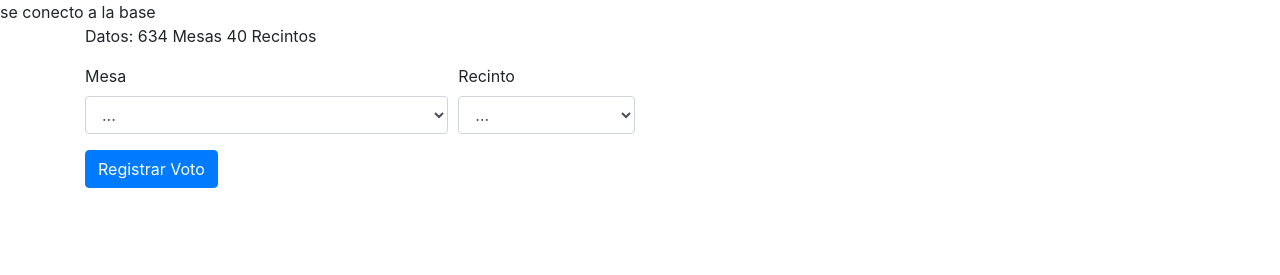
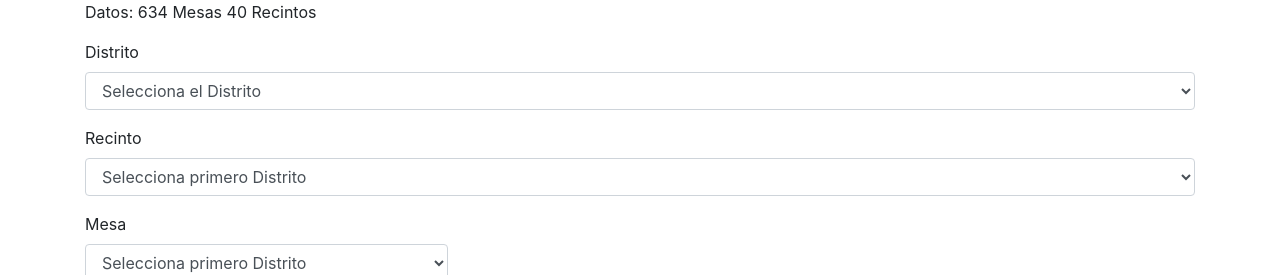
Before and after one commit to afranklinromero/sivo, a PHP site: page / in a window 1280 px wide. Shown: the top 275 px of the page. Run offline with PHP 8.4, Linux system fonts and the light colour scheme; data comes from the database, SQL or seed files in the repository; data that the repository does not hold is empty; some libraries are stand-ins or nearby versions.

Commit message:
ya con la vista

```diff
--- a/conexion.php
+++ b/conexion.php
@@ -1,13 +1,16 @@
 <?php
-$db_servername = "localhost";
-$db_username = "root";
-$db_password ="";
-$db = "sivo";
 
-// Create connection
-function conectar(){
-$con = new mysqli($db_servername, $db_username, $db_password, $db);
+$dbHost = "localhost";
+$dbUsername = "root";
+$dbPassword ="";
+$dbName = "sivo";
 
 
-return $con;
+//  Create a new connection to the MySQL database using PDO
+$db = new mysqli($dbHost, $dbUsername, $dbPassword, $dbName);
+
+// Check connection
+if ($db->connect_error) {
+    die("Connection failed: " . $db->connect_error);
 }
+?>
--- /dev/null
+++ b/datos.php
@@ -0,0 +1,36 @@
+<?php
+// Include the database config file
+include_once 'conexion.php';
+
+if(!empty($_POST["distrito_id"])){
+    echo $_POST;
+    // Fetch state data based on the specific country
+    $query = "SELECT * FROM recintos WHERE id_distrito = ".$_POST['distrito_id']."";
+    $result = $db->query($query);
+
+    // Generate HTML of state options list
+    if($result->num_rows > 0){
+        echo '<option value="">Selecionar Recinto</option>';
+        while($row = $result->fetch_assoc()){
+            echo '<option value="'.$row['id_recinto'].'">'.$row['nombre_recinto'].'</option>';
+        }
+    }else{
+        echo '<option value="">No existe Recintos</option>';
+    }
+}elseif(!empty($_POST["recinto_id"])){
+    // Fetch city data based on the specific state
+    $query = "SELECT * FROM mesas WHERE id_recinto = ".$_POST['recinto_id']."";
+    $result = $db->query($query);
+
+    // Generate HTML of city options list
+    if($result->num_rows > 0){
+        echo '<option value="">Seleccionar Mesa</option>';
+        while($row = $result->fetch_assoc()){
+            echo '<option value="'.$row['id_mesa'].'">'.$row['numero_mesa'].'</option>';
+        }
+    }else{
+        echo '<option value="">No Existe mesa</option>';
+
+    }
+}
+?>
--- a/index.php
+++ b/index.php
@@ -1,10 +1,10 @@
 <?php
 
 include ("conexion.php");
+include ("datos.php");
 
-$con=conectar();
-
-echo "se conecto a la base";
+$query = "SELECT * FROM distrito";
+$result = $db->query($query);
 
 ?>
 
@@ -19,37 +19,206 @@ echo "se conecto a la base";
     <link rel="stylesheet" href="https://stackpath.bootstrapcdn.com/bootstrap/4.3.1/css/bootstrap.min.css" integrity="sha384-ggOyR0iXCbMQv3Xipma34MD+dH/1fQ784/j6cY/iJTQUOhcWr7x9JvoRxT2MZw1T" crossorigin="anonymous">
 
     <title>Sistema de Votación</title>
+    <script src="https://code.jquery.com/jquery-3.2.1.js"
+integrity="sha256-DZAnKJ/6XZ9si04Hgrsxu/8s717jcIzLy3oi35EouyE=" crossorigin="anonymous"></script>
+    <script type="text/javascript">
+
+$(document).ready(function(){
+    $('#distrito').on('change', function(){
+        var distritoID = $(this).val();
+        if(distritoID){
+
+            $.ajax({
+                type:'POST',
+                url:'datos.php',
+                data:'distrito_id='+distritoID,
+                success:function(html){
+                    $('#recinto').html(html);
+                    $('#mesa').html('<option value="">Selecciona primero Recinto</option>');
+                }
+            });
+        }else{
+            $('#recinto').html('<option value="">Selecciona primero Recinto</option>');
+            $('#mesa').html('<option value="">Selecciona primero Recinto</option>');
+        }
+    });
+
+    $('#recinto').on('change', function(){
+        var recintoID = $(this).val();
+        if(recintoID){
+            $.ajax({
+                type:'POST',
+                url:'datos.php',
+                data:'recinto_id='+recintoID,
+                success:function(html){
+                    $('#mesa').html(html);
+                }
+            });
+        }else{
+            $('#mesa').html('<option value="">Selecciona primero Recinto</option>');
+        }
+    });
+});
+
+    </script>
   </head>
   <body>
       <div class="container">
-    <form>
+    <form action ="" method="POST">
 
         <p>Datos: 634 Mesas 40 Recintos</p>
 
         <div class="form-row">
+          <div class="form-group col-md-12">
+              <label >Distrito</label>
+              <select id="distrito" name ="distrito" class="form-control">
+                      <option value=" ">Selecciona el Distrito </option>
+                      <?php
+                          if($result->num_rows > 0){
+                          while($row = $result->fetch_assoc()){
+                            echo '<option value="'.$row['id_distrito'].'">'.$row['numero_distrito'].'</option>';
+                            }
+                          }else{
+                        echo '<option value="">no hay distritos</option>';
+                        }
+                        ?>
 
+                    </select>
+          </div>
+        <div class="form-group col-md-12">
+            <label >Recinto</label>
+            <select id="recinto" name ="recinto"class="form-control">
+            <option value=" ">Selecciona primero Distrito </option>
+                  </select>
+          </div>
           <div class="form-group col-md-4">
-            <label for="inputState">Mesa</label>
-            <select id="inputState" class="form-control">
-              <option selected>...</option>
-              <option>...</option>
+            <label >Mesa</label>
+            <select id="mesa" name ="mesa" class="form-control">
+            <option value=" ">Selecciona primero Distrito </option>
             </select>
           </div>
-          <div class="form-group col-md-2">
-            <label for="inputZip">Recinto</label>
-            <select id="inputState" class="form-control">
-                    <option selected>...</option>
-                    <option>...</option>
-                  </select>
+
+        </div>
+
+        <div class="row">
+        <div clas="col">
+        <div class="card" style="width: 7rem;">
+            <img class="card-img-top" src="doc/cc2.jpg" alt="Card image cap">
+              <div class="card-body">
+              <h6 class="card-title"></h6>
+              <input type="text" class="card-text" style="width: 100%;">
+
+            </div>
+          </div>
+        </div>
+        <div clas="col">
+        <div class="card" style="width: 7rem;">
+            <img class="card-img-top" src="doc/fpv.jpg" alt="Card image cap">
+              <div class="card-body">
+              <h6 class="card-title"></h6>
+              <input type="text" class="card-text" style="width: 100%;">
+
+            </div>
+          </div>
+        </div>
+        <div clas="col">
+        <div class="card" style="width: 7rem;">
+            <img class="card-img-top" src="doc/mts.jpg" alt="Card image cap">
+              <div class="card-body">
+              <h6 class="card-title"></h6>
+              <input type="text" class="card-text" style="width: 100%;">
+
+            </div>
           </div>
         </div>
 
-        <button type="submit" class="btn btn-primary">Registrar Voto</button>
+        <div clas="col">
+        <div class="card" style="width: 7rem;">
+            <img class="card-img-top" src="doc/ucs.jpg" alt="Card image cap">
+              <div class="card-body">
+              <h6 class="card-title">Cristian Tejada</h6>
+              <input type="text" class="card-text" style="width: 100%;">
+
+            </div>
+          </div>
+        </div>
+        <div clas="col">
+        <div class="card" style="width: 7rem;">
+            <img class="card-img-top" src="doc/mas.jpg" alt="Card image cap">
+              <div class="card-body">
+              <h6 class="card-title"></h6>
+              <input type="text" class="card-text" style="width: 100%;">
+
+            </div>
+          </div>
+        </div>
+        <div clas="col col-md">
+        <div class="card" style="width: 7rem;">
+            <img class="card-img-top" src="doc/bdn.jpg" alt="Card image cap">
+              <div class="card-body">
+              <h6 class="card-title"></h6>
+              <input type="text" class="card-text" style="width: 100%;">
+
+            </div>
+          </div>
+        </div>
+        <div clas="col">
+        <div class="card" style="width: 7rem;">
+            <img class="card-img-top" src="doc/pdc.jpg" alt="Card image cap">
+              <div class="card-body">
+              <h6 class="card-title"></h6>
+              <input type="text" class="card-text" style="width: 100%;">
+
+            </div>
+          </div>
+        </div>
+        <div clas="col">
+        <div class="card" style="width: 7rem;">
+            <img class="card-img-top" src="doc/mnr.jpg" alt="Card image cap">
+              <div class="card-body">
+              <h6 class="card-title"></h6>
+              <input type="text" class="card-text" style="width: 100%;">
+
+            </div>
+          </div>
+        </div>
+        <div clas="col">
+        <div class="card" style="width: 7rem;">
+            <img class="card-img-top" src="doc/pb.jpg" alt="Card image cap">
+              <div class="card-body">
+              <h6 class="card-title"></h6>
+              <input type="text" class="card-text" style="width: 100%;">
+
+            </div>
+          </div>
+        </div>
+        </div>
+
+        <button type="submit" name ="submit"  value="submit " class="btn btn-primary">Registrar Voto</button>
+
+        <?php
+
+if(isset($_POST['submit'])){
+    echo 'Selected Country ID: '.$_POST['distrito']." <br>";
+    echo 'Selected State ID: '.$_POST['recinto']." <br>";
+    echo 'Selected City ID: '.$_POST['mesa']." <br>";
+
+}
+
+?>
     </form>
+
+
+
+
+
+
+
+
     </div>
     <!-- Optional JavaScript -->
     <!-- jQuery first, then Popper.js, then Bootstrap JS -->
-    <script src="https://code.jquery.com/jquery-3.3.1.slim.min.js" integrity="sha384-q8i/X+965DzO0rT7abK41JStQIAqVgRVzpbzo5smXKp4YfRvH+8abtTE1Pi6jizo" crossorigin="anonymous"></script>
+
     <script src="https://cdnjs.cloudflare.com/ajax/libs/popper.js/1.14.7/umd/popper.min.js" integrity="sha384-UO2eT0CpHqdSJQ6hJty5KVphtPhzWj9WO1clHTMGa3JDZwrnQq4sF86dIHNDz0W1" crossorigin="anonymous"></script>
     <script src="https://stackpath.bootstrapcdn.com/bootstrap/4.3.1/js/bootstrap.min.js" integrity="sha384-JjSmVgyd0p3pXB1rRibZUAYoIIy6OrQ6VrjIEaFf/nJGzIxFDsf4x0xIM+B07jRM" crossorigin="anonymous"></script>
   </body>
```
Also changed, not shown: registro.php (added, +8 -0 lines), js/jquery.min.js (added), 10 other files.
